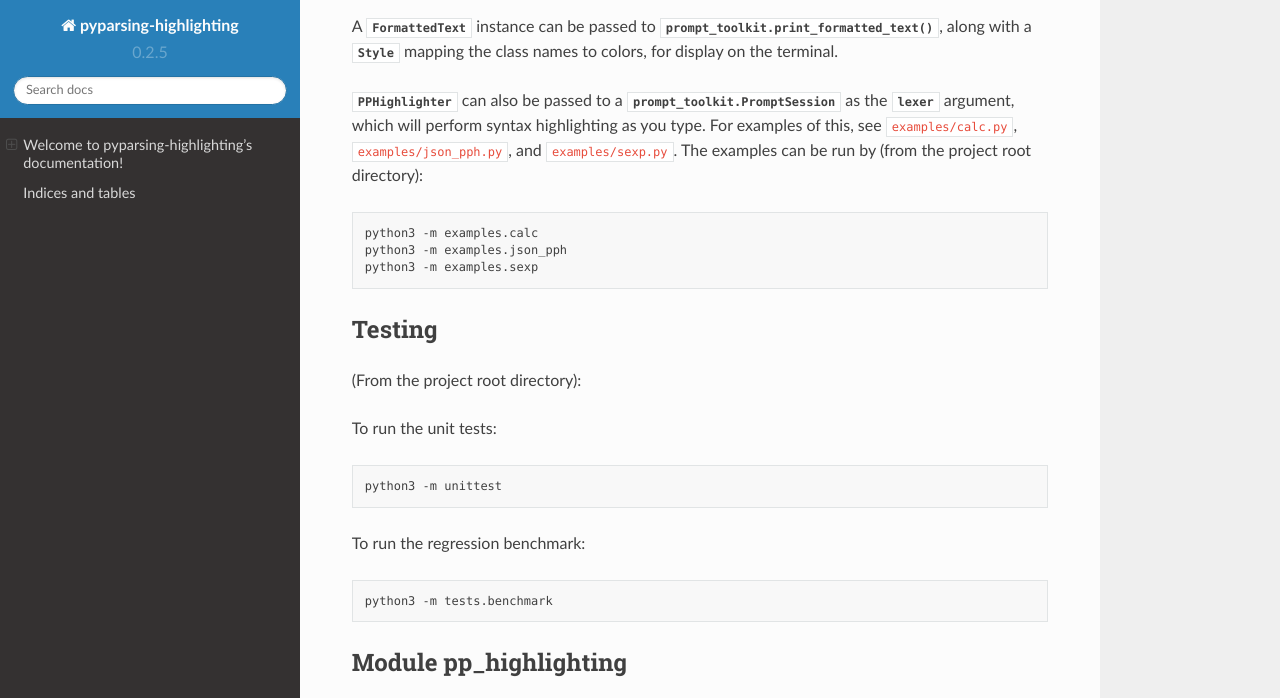
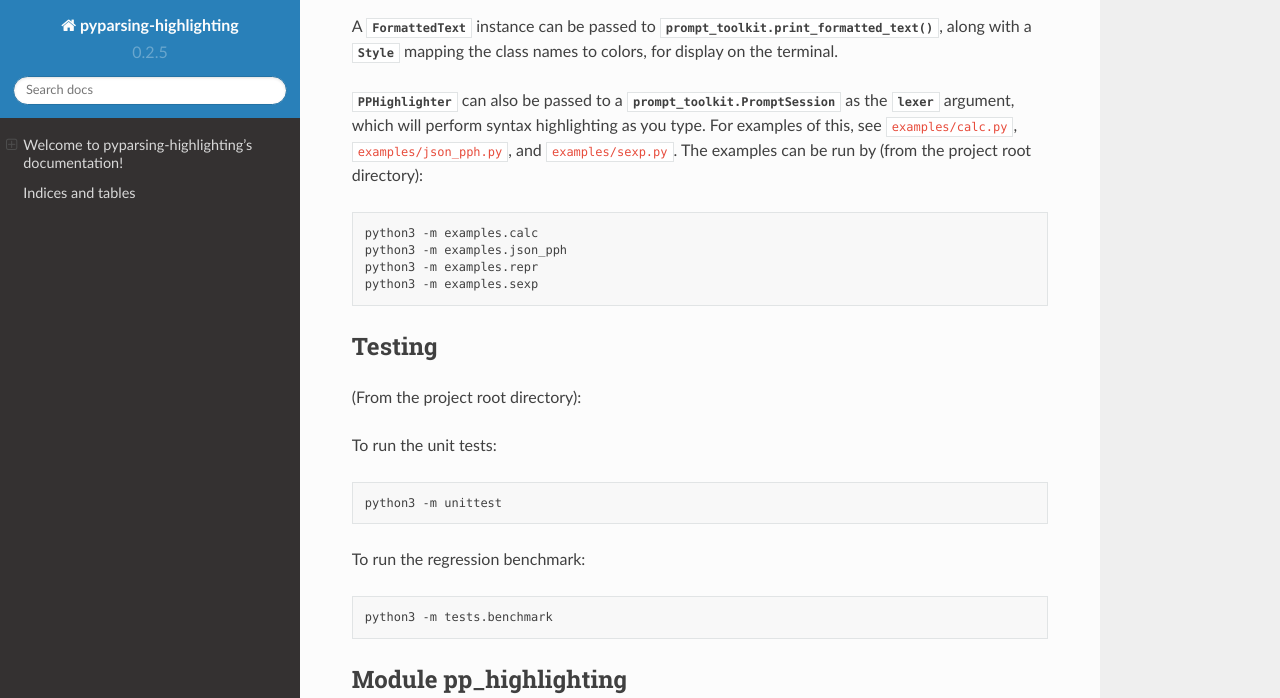
Before and after one commit to crowsonkb/pyparsing-highlighting, a Sphinx documentation site: the page built from docs/source/index.rst, in a window 1280 px wide and 900 px high, scrolled down 1533 px, cut to the strip 0-698 px from the top of the window. Built offline with Sphinx 7.4.7 and the Read the Docs theme 2.0.0, drawn with Linux system fonts in a browser that asks for light colours.

Commit message:
Add documentation for example repr() syntax highlighter

```diff
--- a/README.rst
+++ b/README.rst
@@ -77,6 +77,7 @@ A ``FormattedText`` instance can be passed to ``prompt_toolkit.print_formatted_t
 
    python3 -m examples.calc
    python3 -m examples.json_pph
+   python3 -m examples.repr
    python3 -m examples.sexp
 
 Testing
--- a/docs/source/index.rst
+++ b/docs/source/index.rst
@@ -79,6 +79,7 @@ A :class:`FormattedText` instance can be passed to :func:`prompt_toolkit.print_f
 
    python3 -m examples.calc
    python3 -m examples.json_pph
+   python3 -m examples.repr
    python3 -m examples.sexp
 
 Testing
```
